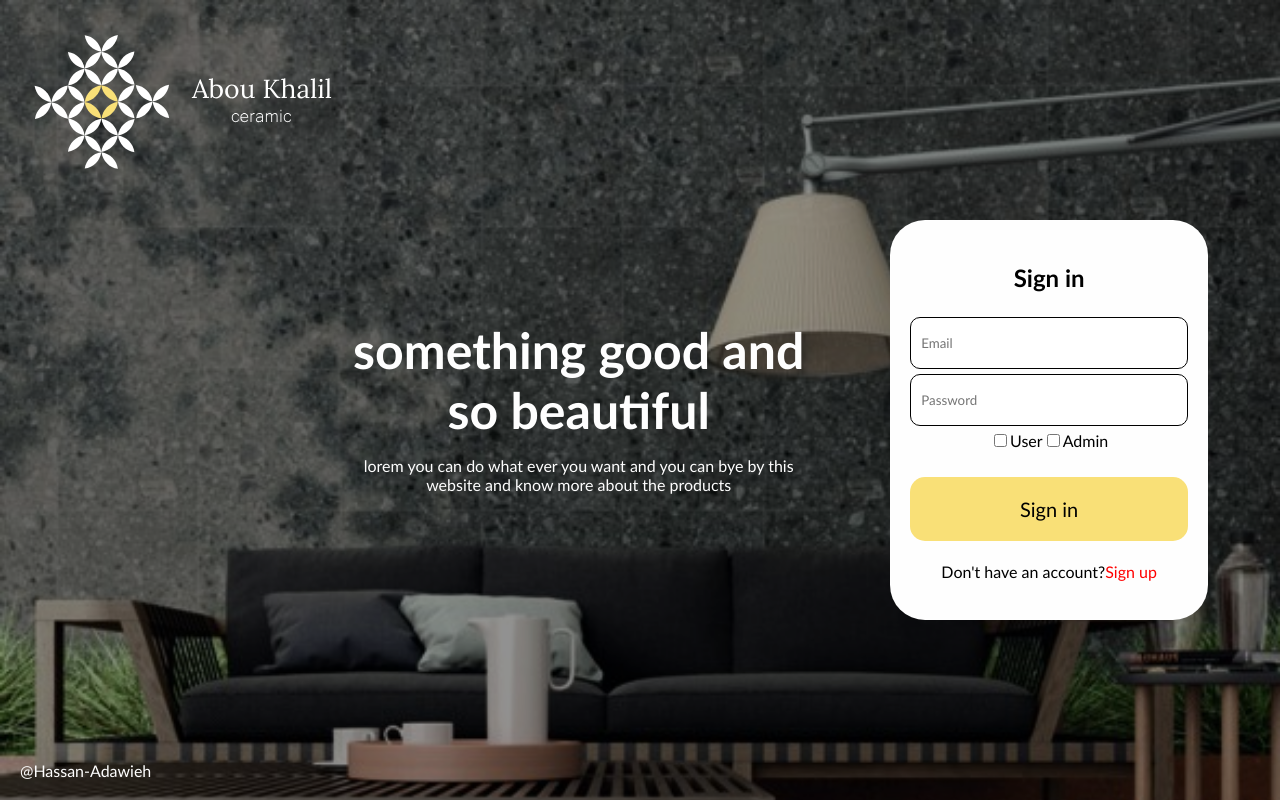
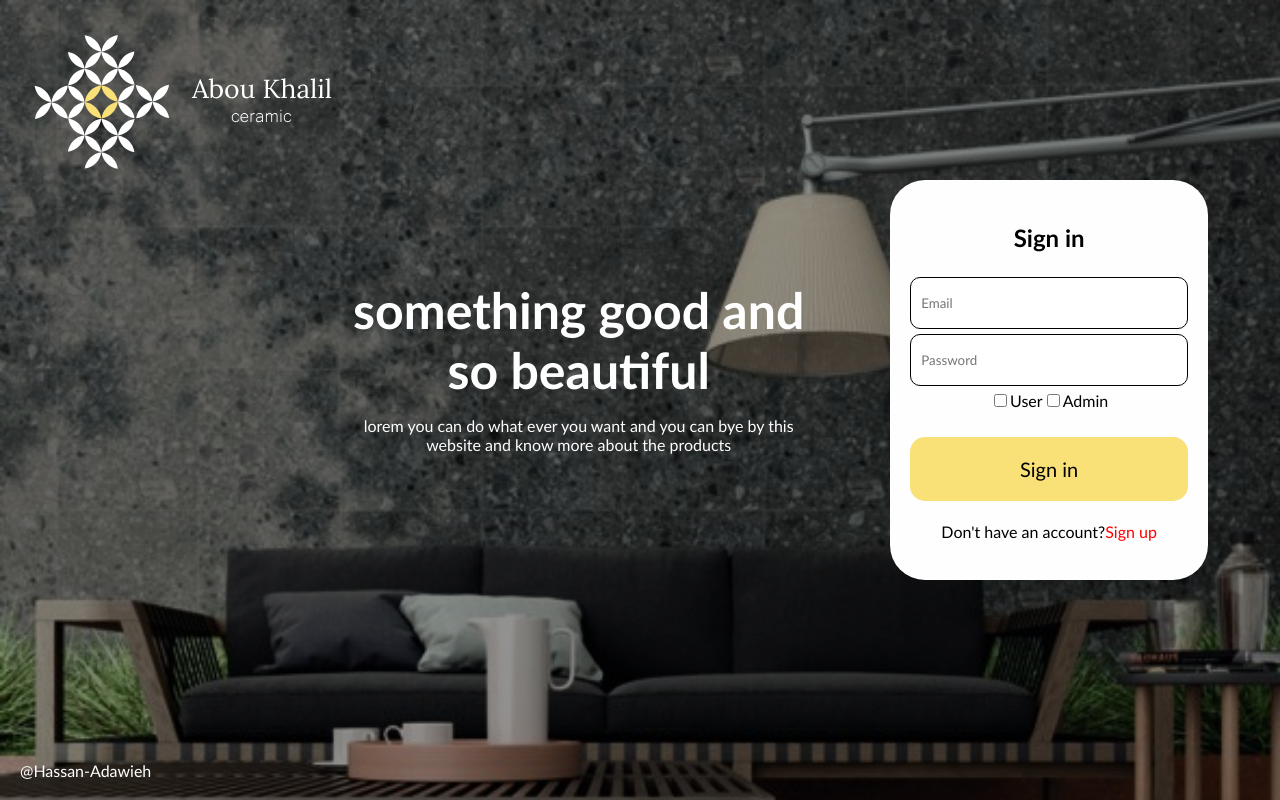
Before and after one commit to hassanadawieh/ceramic-frontend, a React (Create React App) app: page /login in a window 1280 px wide. Built offline with nearby package versions, Linux system fonts and the light colour scheme.

Commit message:
edit login page

```diff
--- a/src/pages/Login/Login.css
+++ b/src/pages/Login/Login.css
@@ -24,14 +24,14 @@
 
 .main-login {
   width: 70%;
-  height: 60vh;
+  height: 400px;
   display: flex;
   align-items: center;
   justify-content: space-between;
   margin-left: 20rem;
   flex-wrap: wrap;
   /* position: fixed; */
-  z-index: -89;
+  /* z-index: -89; */
 }
 
 .login-information {
@@ -119,7 +119,7 @@
 
   .card-login {
     width: 100%;
-    height: 60vh;
+    height: 400px;
     margin-top: 20px;
     border-radius: 10px;
   }
```
